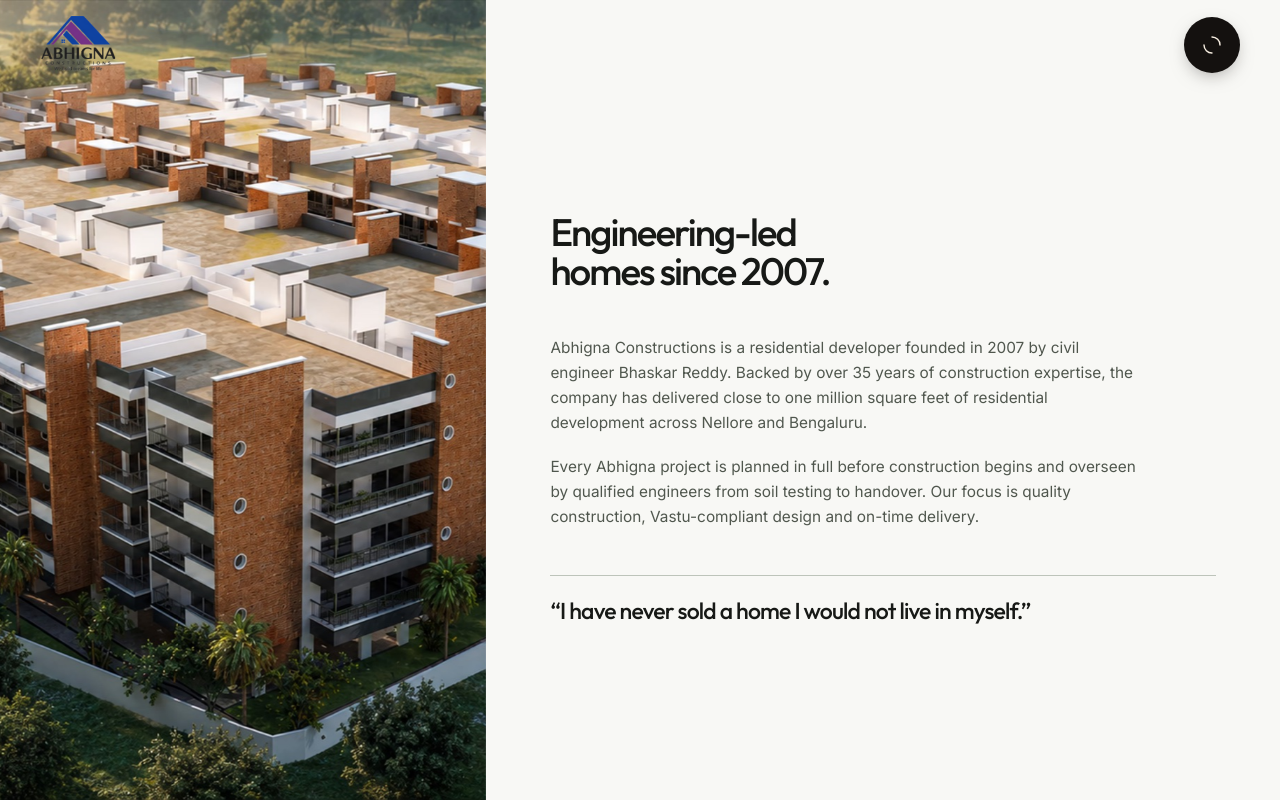
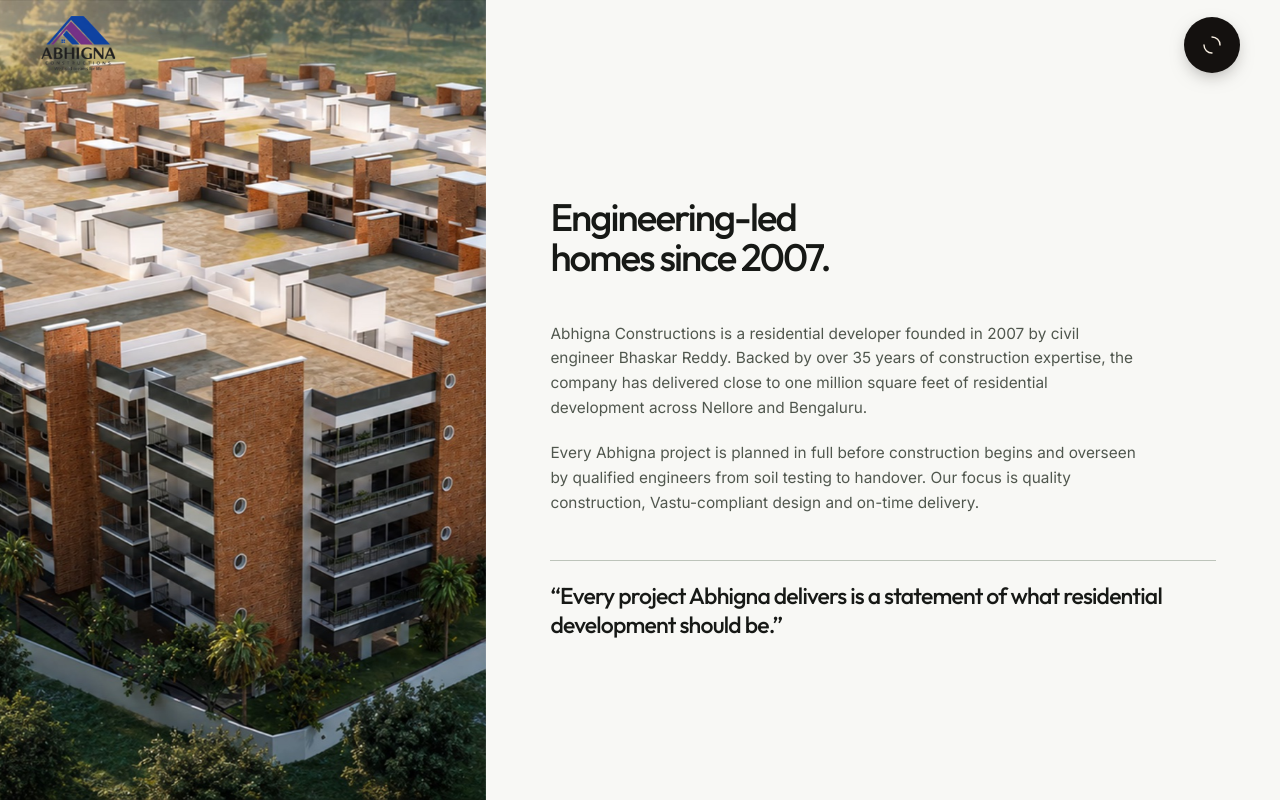
Before and after one commit to RishavSthyra/Abhigna-Constructions, a Next.js app: page /about in a window 1280 px wide. Shown: the top 800 px of the page. Built offline with nearby package versions, Linux system fonts and the light colour scheme.

Commit message:
Refine projects scroll and update site copy

```diff
--- a/app/contact/page.tsx
+++ b/app/contact/page.tsx
@@ -2,7 +2,6 @@
 import ScrollMotion from "@/components/ui/ScrollMotion";
 import SecondaryHero from "@/components/ui/SecondaryHero";
 import ContactForm from "@/components/Contact/ContactForm";
-import SiteFooter from "@/components/SiteFooter";
 
 export default function ContactPage() {
   return (
@@ -19,7 +18,6 @@
         />
         <ContactForm />
       </main>
-      <SiteFooter />
     </>
   );
 }
--- a/app/home.module.css
+++ b/app/home.module.css
@@ -49,7 +49,9 @@
 .projectLink span{display:inline-block;font-size:19px;font-weight:400;line-height:1;transform:translateY(-1px);transition:transform .25s ease}
 .projectLink:hover{border-color:#fff}.projectLink:hover span{transform:translate(2px,-3px)}
 .projectBottom .projectLongTitle{font-size:clamp(30px,2.8vw,44px)}
+@media(min-width:1001px){.projects{min-height:100svh;align-items:center;padding-bottom:clamp(35px,4vw,60px)}.projectsIntro,.projectCard{min-height:clamp(520px,calc(100svh - 190px),900px)}}
 .philosophy{margin:clamp(60px,6vw,96px) 0 0;padding:clamp(48px,5vw,80px) clamp(20px,4.8vw,76px) clamp(30px,4vw,62px);background:#fff;text-align:center}
+@media(min-width:1001px){.philosophy{margin-top:0}}
 .philosophy h2{margin:17px auto 38px;max-width:1050px;font-family:var(--font-display),sans-serif;font-size:var(--type-section-heading);font-weight:400;line-height:1.14;letter-spacing:-.045em}.philosophy h2 span{color:#9ca19d;transition:color .9s ease}.philosophy h2 .scrollToneActive{color:#1b1d1c}
 .philosophyGrid{display:grid;grid-template-columns:1.7fr 1fr;gap:14px;text-align:left}
 .philosophyImage,.quoteCard{position:relative;min-height:360px;border-radius:16px;overflow:hidden}.philosophyImage img{object-fit:cover}.philosophyImage::after{content:'';position:absolute;inset:50% 0 0;background:linear-gradient(transparent,rgba(0,0,0,.48))}.philosophyImage>span{position:absolute;z-index:1;bottom:22px;left:24px;color:#fff;font-size:14px}
--- a/app/page.tsx
+++ b/app/page.tsx
@@ -97,8 +97,8 @@
               </div>
               <div className={styles.quoteCard}>
                 <span className={styles.quoteMark}>“</span>
-                <blockquote>I have never sold a home I would not live in myself.</blockquote>
-                <div><span className={styles.quoteRule} /><strong>Bhaskar Reddy</strong><small>Founder · Civil Engineer</small></div>
+                <blockquote>Engineering excellence is not an advantage at Abhigna. It is the baseline.</blockquote>
+                <div><span className={styles.quoteRule} /><strong>Abhigna Constructions</strong></div>
               </div>
             </div>
           </section>
@@ -114,7 +114,7 @@
             </div>
             <div className={styles.numberCard}>
               <div><h3>Square feet delivered</h3><p>Residential development across Nellore and Bengaluru.</p></div>
-              <CountUp end={1} label="approximately one million" prefix="~" millions />
+              <CountUp end={1} label="over one million" suffix="+" millions />
             </div>
           </section>
 
--- a/components/About/AboutStory.tsx
+++ b/components/About/AboutStory.tsx
@@ -35,7 +35,7 @@
         </div>
 
         <blockquote>
-          “I have never sold a home I would not live in myself.”
+          “Every project Abhigna delivers is a statement of what residential development should be.”
         </blockquote>
       </section>
     </main>
--- a/components/Home/CountUp.tsx
+++ b/components/Home/CountUp.tsx
@@ -50,7 +50,7 @@
 
   return (
     <strong ref={ref} aria-label={label}>
-      {prefix}{displayValue}{millions ? "M" : suffix && <span>{suffix}</span>}
+      {prefix}{displayValue}{millions && "M"}{suffix && <span>{suffix}</span>}
     </strong>
   );
 }
```
